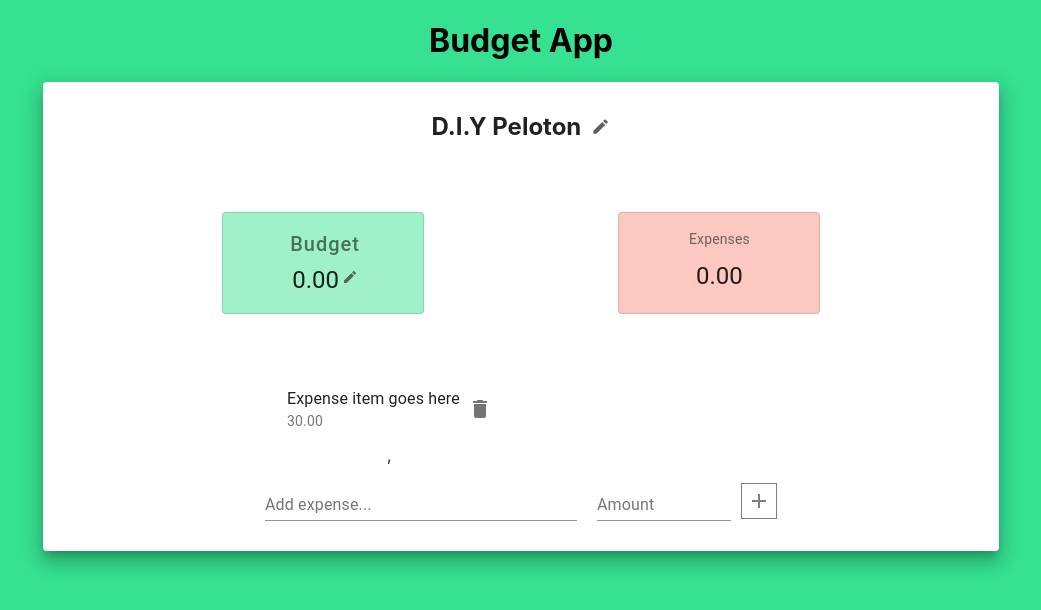
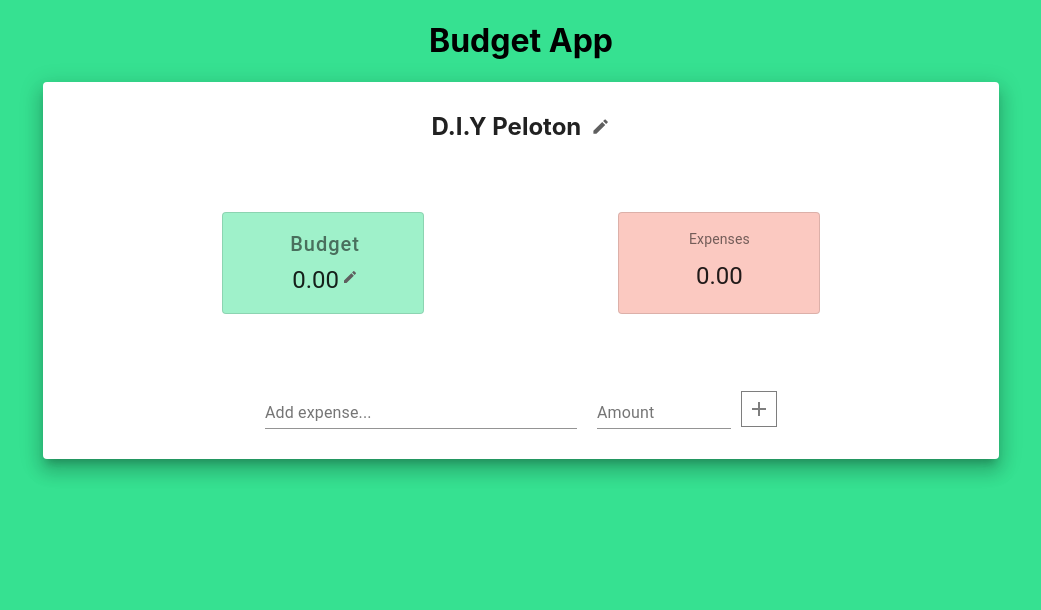
Before and after one commit to CarlaCarrasco/react-budget-app, a React (Create React App) app: page / in a window 1280 px wide. Shown: the top 610 px of the page, without its empty margins (119-1160 px from the left). Built offline with nearby package versions, Linux system fonts and the light colour scheme.

Commit message:
added map function for Material UI items

```diff
--- a/src/Components/DisplayExpense.js
+++ b/src/Components/DisplayExpense.js
@@ -26,35 +26,38 @@
       border: '1px solid #7e7e7e',
       color: '#7e7e7e'
 
+  },
+  ul: {
+    minWidth: '30vw'
   }
 }));
 
 export const DisplayExpense = props => {
     const {addExpense} = props;
-    const listExpense = addExpense.map((exp, i) => <li key={i}>{exp.expense}---{exp.amount}</li>);
-    console.log(addExpense)
+    //const listExpense = addExpense.map((exp, i) => <li key={i}>{exp.expense}---{exp.amount}</li>);
+    const listExpense = addExpense.map((exp, i) => {
+
+      return (
+        <ListItem key={i}>
+          <ListItemText primary={exp.expense} secondary={exp.amount} />
+          <ListItemSecondaryAction>
+            <IconButton edge="end" aria-label="delete">
+              <DeleteIcon />
+            </IconButton>
+          </ListItemSecondaryAction>
+        </ListItem>
+      );
+
+    })
+
     //console.log(addAmount);
     const classes = useStyles();
     const [dense, setDense] = React.useState(false);
 
     return (
         <div className={classes.root} noValidate autoComplete="off">
-            {/* <ul>
+            <List dense={dense} className={classes.ul}>
                 {listExpense}
-            </ul> */}
-            <List dense={dense}>
-                <ListItem>
-                  <ListItemText
-                    primary="Expense item goes here"
-                    secondary="30.00"
-                  />
-                  <ListItemSecondaryAction>
-                    <IconButton edge="end" aria-label="delete">
-                      <DeleteIcon />
-                    </IconButton>
-                  </ListItemSecondaryAction>
-                </ListItem>,
-
             </List>
         </div>
     );
```
